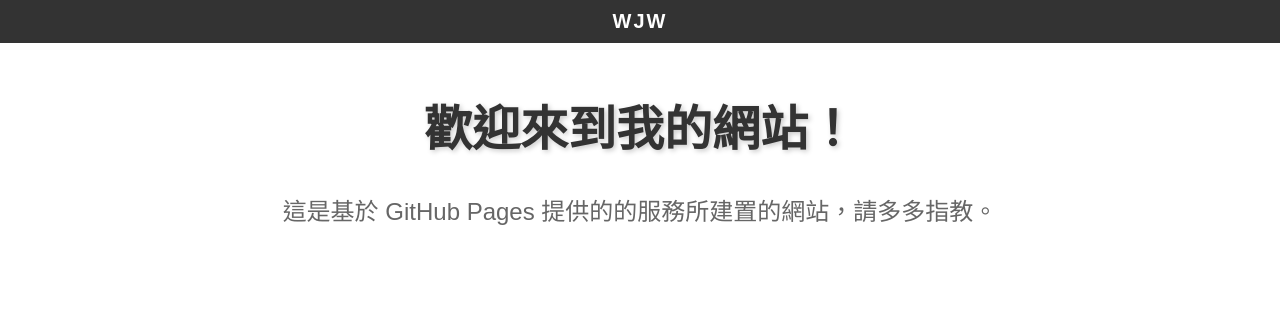
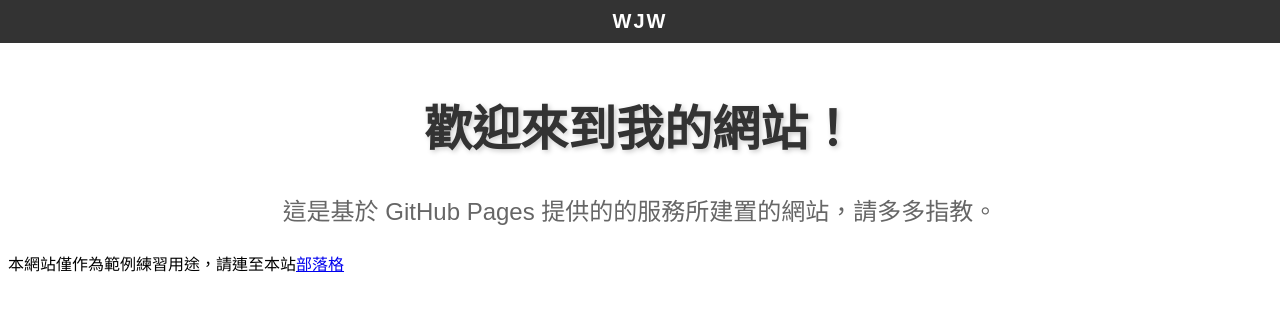
Before and after one commit to gabeewang/gabeewang.github.io, a plain HTML site: page index.html in a window 1280 px wide. Drawn offline with nearby package versions, Linux system fonts and the light colour scheme.

Commit message:
Update index.html

```diff
--- a/index.html
+++ b/index.html
@@ -32,6 +32,7 @@
     <div id="container">
         <h1 id="title">歡迎來到我的網站！</h1>
         <p id="Introduction">這是基於 GitHub Pages 提供的的服務所建置的網站，請多多指教。</p>
+        <p>本網站僅作為範例練習用途，請連至本站<a href="http://gabeewang.wryy.org">部落格</a></p>
     </div>
 
 
```
